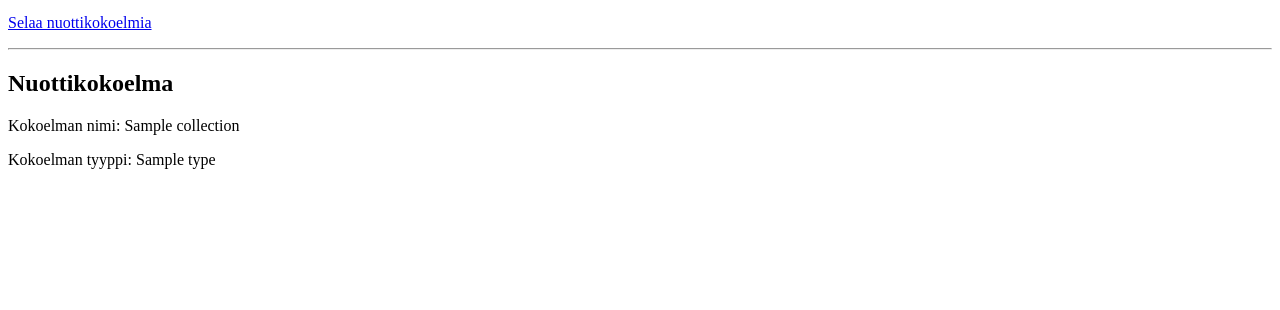
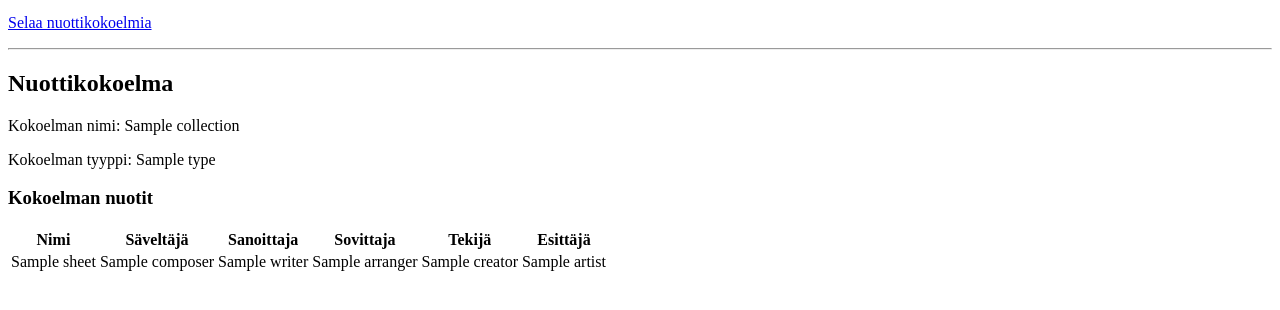
Before and after one commit to mkkarl/nuottitietokanta, a Flask app: template templates/sheet_collection.html in a window 1280 px wide. Shown: the part 202-512 px from the top of the page. Run offline with Flask 3, Linux system fonts and the light colour scheme; the template is opened without the code that fills it: most values are stand-ins (such as "Sample title", 1, 10 or a date in 2020).

Commit message:
Show sheets in collection

```diff
--- a/routes.py
+++ b/routes.py
@@ -63,4 +63,5 @@ def get_sheet_collections():
 @app.route("/sheet_collections/<int:id>", methods=["GET"])
 def get_sheet_collection(id):
     collection = sheets.get_collection(id)
-    return render_template("sheet_collection.html", collection=collection)
+    coll_sheets = sheets.get_sheets(id)
+    return render_template("sheet_collection.html", collection=collection, coll_sheets=coll_sheets)
--- a/templates/sheet_collection.html
+++ b/templates/sheet_collection.html
@@ -7,4 +7,31 @@
 <p>Kokoelman nimi: {{ collection.name }}</p>
 <p>Kokoelman tyyppi: {{ collection.type }}</p>
 
+<h3>Kokoelman nuotit</h3>
+
+<table>
+    <tr>
+        <th>Nimi</th>
+        <th>Säveltäjä</th>
+        <th>Sanoittaja</th>
+        <th>Sovittaja</th>
+        <th>Tekijä</th>
+        <th>Esittäjä</th>
+    </tr>
+
+    {% for sheet in coll_sheets %}
+    <tr>
+        <td>{{ sheet.name }}</td>
+        <td>{{ sheet.composer }}</td>
+        <td>{{ sheet.writer }}</td>
+        <td>{{ sheet.arranger }}</td>
+        <td>{{ sheet.creator }}</td>
+        <td>{{ sheet.artist }}</td>
+    </tr>
+    {% endfor %}
+
+</table>
+
+
+
 {% endblock %}
```
Also changed, not shown: sheets.py (+10 -0 lines).
